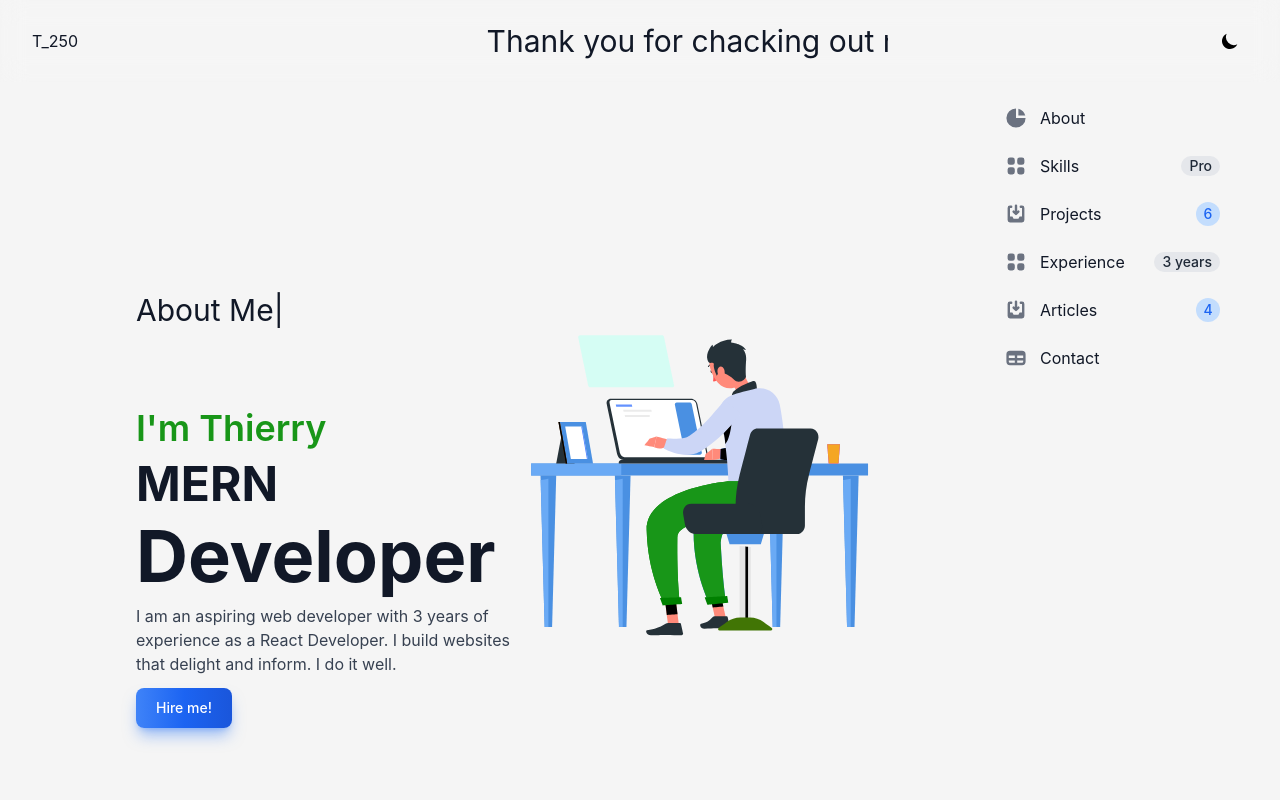
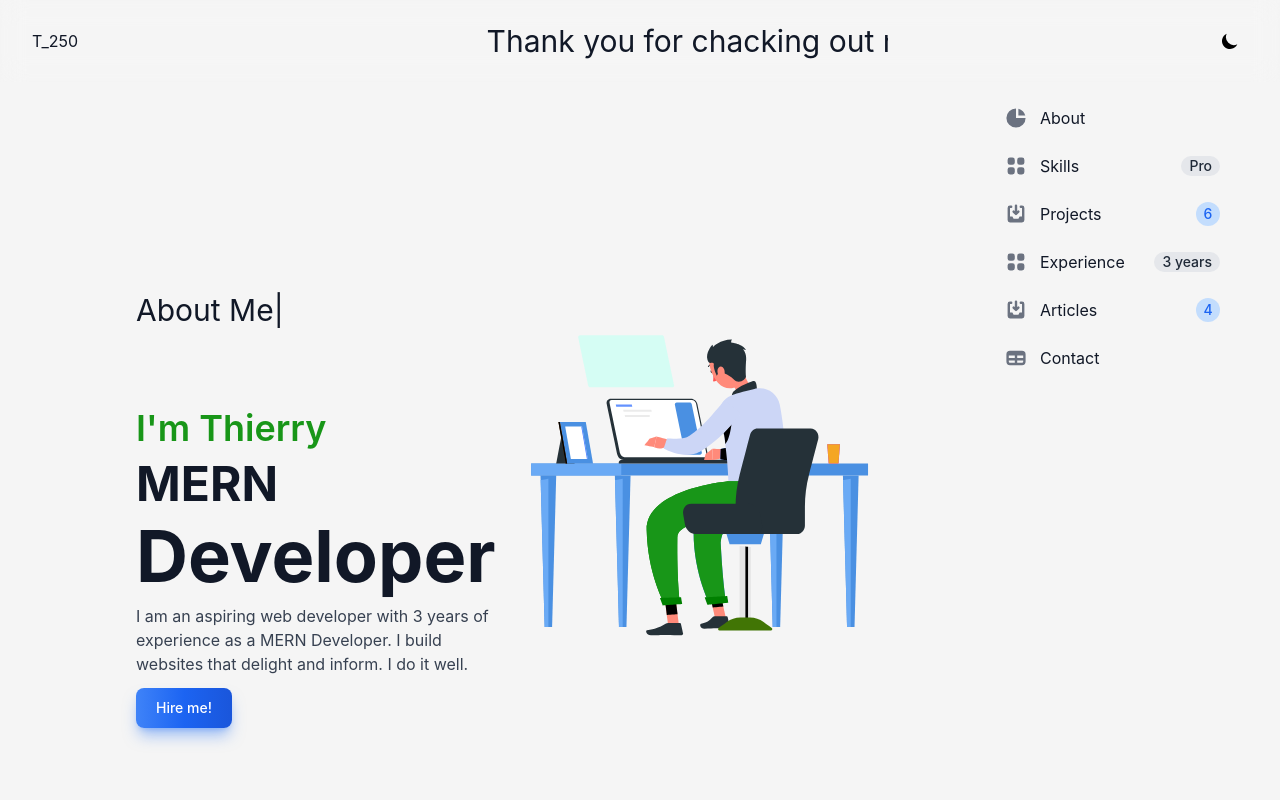
Before and after one commit to Thiernope/thierry_dev_portfolio_2022, a React (Create React App) app in the folder my-portfolio/: page / in a window 1280 px wide. Shown: the top 800 px of the page. Built offline with nearby package versions, Linux system fonts and the light colour scheme; a web font is replaced by a local one.

Commit message:
editing headline

```diff
--- a/my-portfolio/src/components/sections/Bio.js
+++ b/my-portfolio/src/components/sections/Bio.js
@@ -29,7 +29,7 @@ const Bio = () => {
          <h1 className="font-bold text-3xl lg:text-5xl text-gray-900 dark:text-gray-400 transition ease-in duration-700 mt-3">MERN</h1><br/>
          <h1 className="font-bold text-5xl lg:text-7xl text-gray-900 dark:text-gray-400 transition ease-in duration-700 -mt-3">Developer</h1>
          <p className="max-w-sm mb-3 mt-3 font-normal text-gray-700 dark:text-gray-400">
-         I am an aspiring web developer with 3 years of experience as a React Developer.
+         I am an aspiring web developer with 3 years of experience as a MERN Developer.
          I build websites that delight and inform. I do it well.
          </p>
          <HashLink smooth to="/#contact">
--- a/my-portfolio/src/components/sections/Footer.js
+++ b/my-portfolio/src/components/sections/Footer.js
@@ -5,7 +5,7 @@ const Footer = () => {
     <div className="pb-4 mt-20 px-3 sm:px-0">
         <div className="sm:flex justify-center items-center">
          <p className="sm:text-center max-w-xs lg:max-w-lg mb-3 font-normal text-gray-700 dark:text-gray-400">
-         I am an aspiring web developer with 3 years of experience as a React Developer. I build websites that delight and inform. I do it well.
+         I am an aspiring web developer with 3 years of experience as a MERN Developer. I build websites that delight and inform. I do it well.
          </p>
          </div>
     <div>
```
